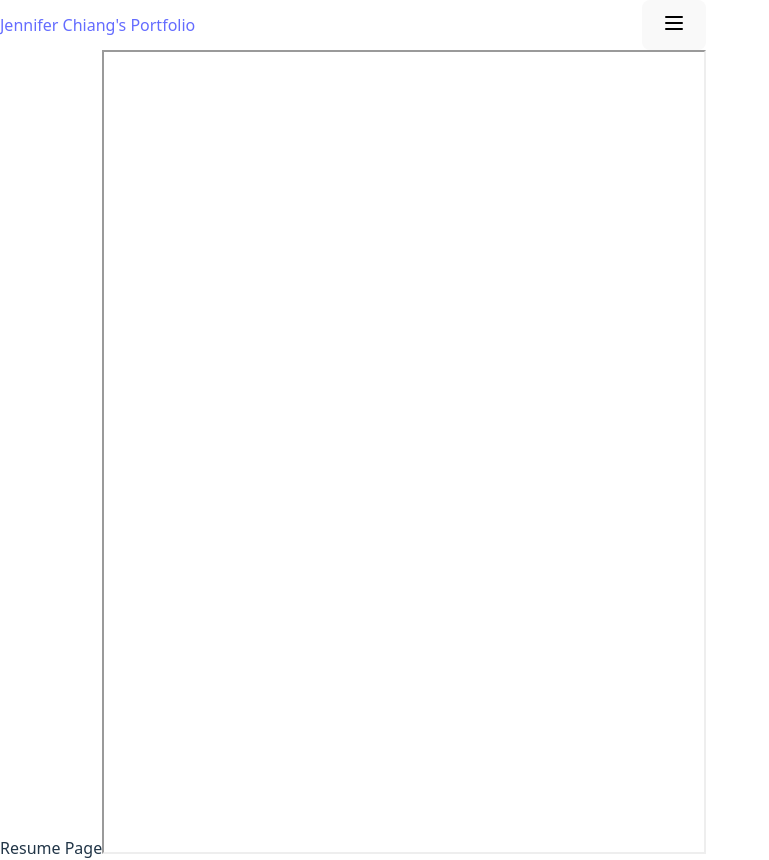
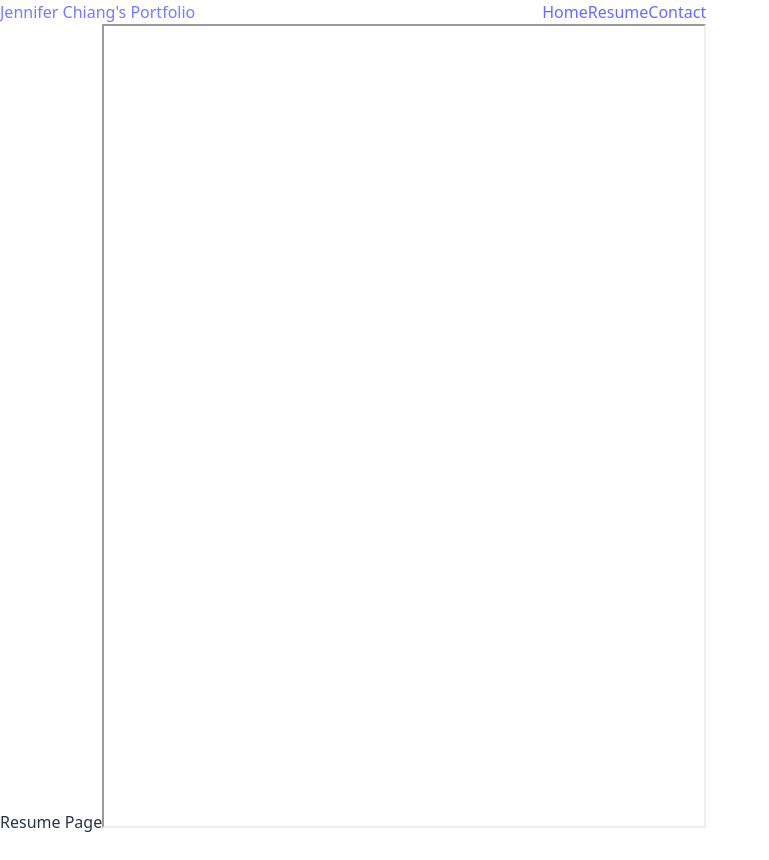
Before and after one commit to 77jennifer77/portfolio-page, a React (Vite) app: page /resume in a window 1280 px wide. Shown: the whole page, without its empty margins (0-769 px from the left). After the commit the page ends 834 px from the top, so only its background shows below. Built offline with nearby package versions, Linux system fonts and the light colour scheme.

Commit message:
Move sections out of button on page

```diff
--- a/src/components/NavBar.tsx
+++ b/src/components/NavBar.tsx
@@ -1,6 +1,4 @@
-import { useState } from 'react';
 import { Link, NavLink } from 'react-router-dom';
-import { Menu, X } from 'lucide-react';
 import pageRoutes from '../routes/pageRoutes.tsx';
 import type { PageRoute } from '../routes/pageRoutes.tsx';
 import {data} from '../assets/data.ts';
@@ -11,8 +9,7 @@ const navLinks: PageRoute[] = pageRoutes.filter(
 );
 
 export default function Navbar() {
-  const [mobileMenuOpen, setMobileMenuOpen] = useState(false);
-
+  console.log(navLinks); // Add this line before return
   return (
     <nav className="bg-white shadow-md sticky top-0 z-50">
       <div className="mx-auto max-w-7xl px-4 sm:px-6 lg:px-8">
@@ -23,51 +20,18 @@ export default function Navbar() {
           </Link>
 
           {/* Desktop Nav */}
-          <div className="hidden md:flex space-x-6">
-            {navLinks.map((link: PageRoute) => (
+          <div className="md:flex space-x-6">
+            {navLinks.map((link: PageRoute) =>
                 <NavLink
                   key={link.name}
                   to={link.path}
-                className={({ isActive }) =>
-                  `text-gray-700 hover:text-blue-600 font-medium transition ${
-                    isActive ? 'text-blue-600' : ''
-                  }`
-                }
                 >
                   {link.name}
                 </NavLink>
-            ))}
-          </div>
-
-          {/* Mobile Menu Button */}
-          <button
-            className="md:hidden text-gray-700"
-            onClick={() => setMobileMenuOpen(!mobileMenuOpen)}
-          >
-            {mobileMenuOpen ? <X size={24} /> : <Menu size={24} />}
-          </button>
+            )}
           </div>
         </div>
-
-      {/* Mobile Nav Dropdown */}
-      {mobileMenuOpen && (
-        <div className="md:hidden bg-white shadow-sm px-4 py-2 space-y-2">
-          {navLinks.map((link: PageRoute) => (
-            <NavLink
-              key={link.name}
-              to={link.path}
-              onClick={() => setMobileMenuOpen(false)}
-              className={({ isActive }) =>
-                `block text-gray-700 hover:text-blue-600 font-medium transition ${
-                  isActive ? 'text-blue-600' : ''
-                }`
-              }
-            >
-              {link.name}
-            </NavLink>
-          ))}
       </div>
-      )}
     </nav>
   );
 }
--- a/src/index.css
+++ b/src/index.css
@@ -14,6 +14,7 @@
   text-rendering: optimizeLegibility;
   -webkit-font-smoothing: antialiased;
   -moz-osx-font-smoothing: grayscale;
+  scroll-behavior: smooth;
 }
 
 a {
--- a/src/pages/Contact.tsx
+++ b/src/pages/Contact.tsx
@@ -1,6 +1,6 @@
 export default function Contact() {
   return (
-    <div className="text-center text-2xl font-bold text-blue-600">
+    <div id="contact" className="text-center text-2xl font-bold text-blue-600">
       Contact Page
     </div>
   );
--- a/src/pages/Home.tsx
+++ b/src/pages/Home.tsx
@@ -1,6 +1,6 @@
 export default function Home() {
   return (
-    <div className="text-center text-2xl font-bold text-blue-600">
+    <div id="home" className="text-center text-2xl font-bold text-blue-600">
       Home Page
     </div>
   );
```
Lines whose indentation alone changed are shown as unchanged.
